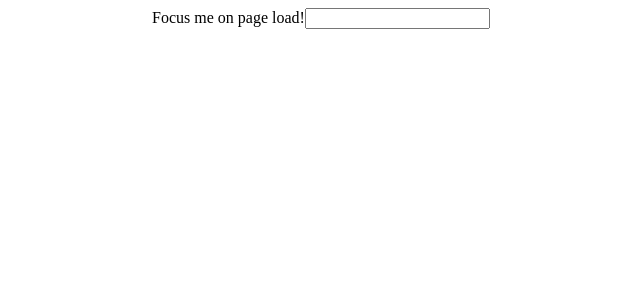
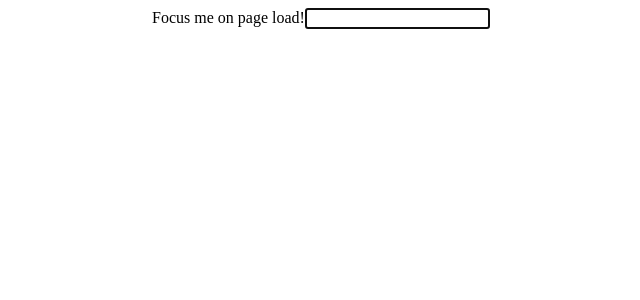
Before and after one commit to marinaaglic/react-exercises, a React (Vite) app: page /focus-input in a window 1280 px wide. Shown: the top 300 px of the page, without its empty margins (319-959 px from the left). Built offline with nearby package versions, Linux system fonts and the light colour scheme.

Commit message:
finished task focus-input

```diff
--- a/src/pages/FocusInput.tsx
+++ b/src/pages/FocusInput.tsx
@@ -5,11 +5,22 @@ Requirements:
 - Upon page load, focus the input
 */
 
-const FocusInput = () => (
-  <div>
-    <label htmlFor="focused-input">Focus me on page load!</label>
-    <input name="focused-input"></input>
-  </div>
-);
+import { useEffect, useRef } from "react";
+
+const FocusInput = () => {
+  const inputRef = useRef<HTMLInputElement>(null);
+
+  useEffect(() => {
+    if (inputRef.current) {
+      inputRef.current.focus();
+    }
+  }, []);
+  return (
+    <div>
+      <label htmlFor="focused-input">Focus me on page load!</label>
+      <input name="focused-input" ref={inputRef}></input>
+    </div>
+  );
+};
 
 export default FocusInput;
```
